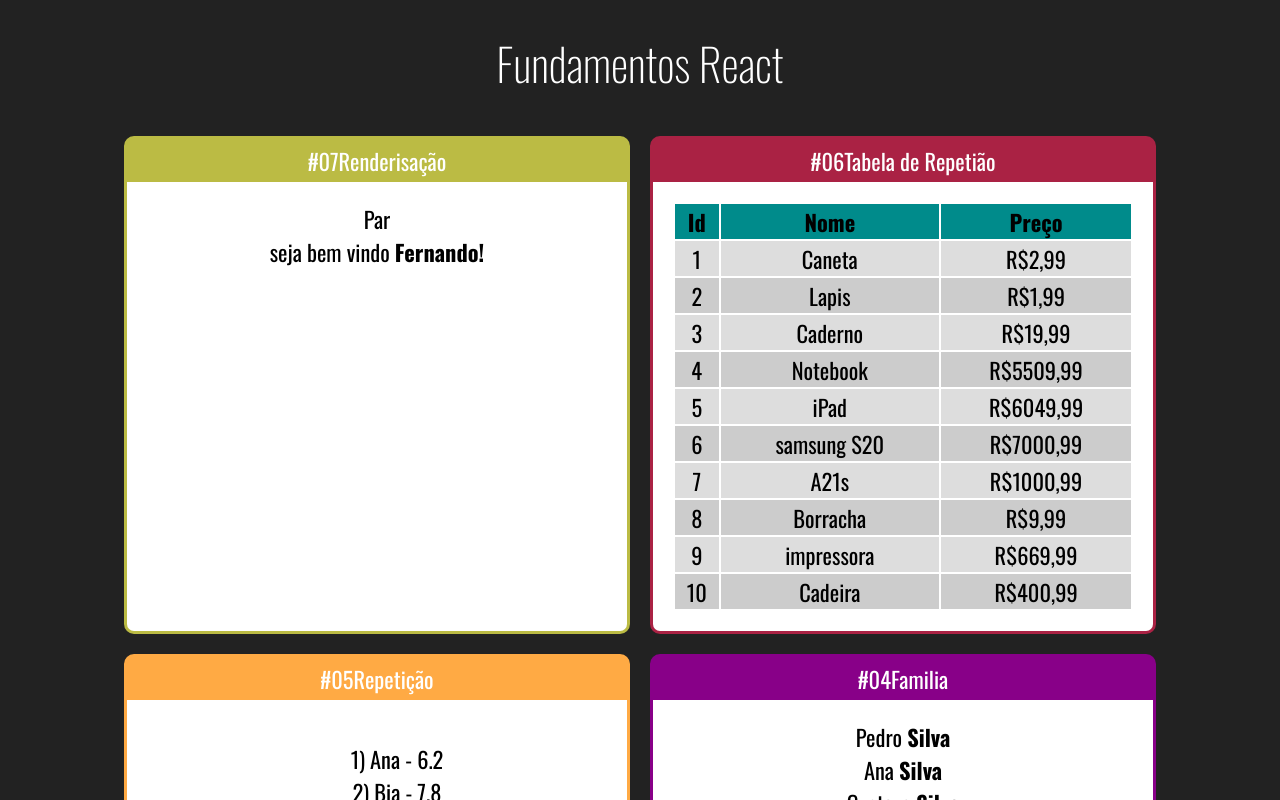
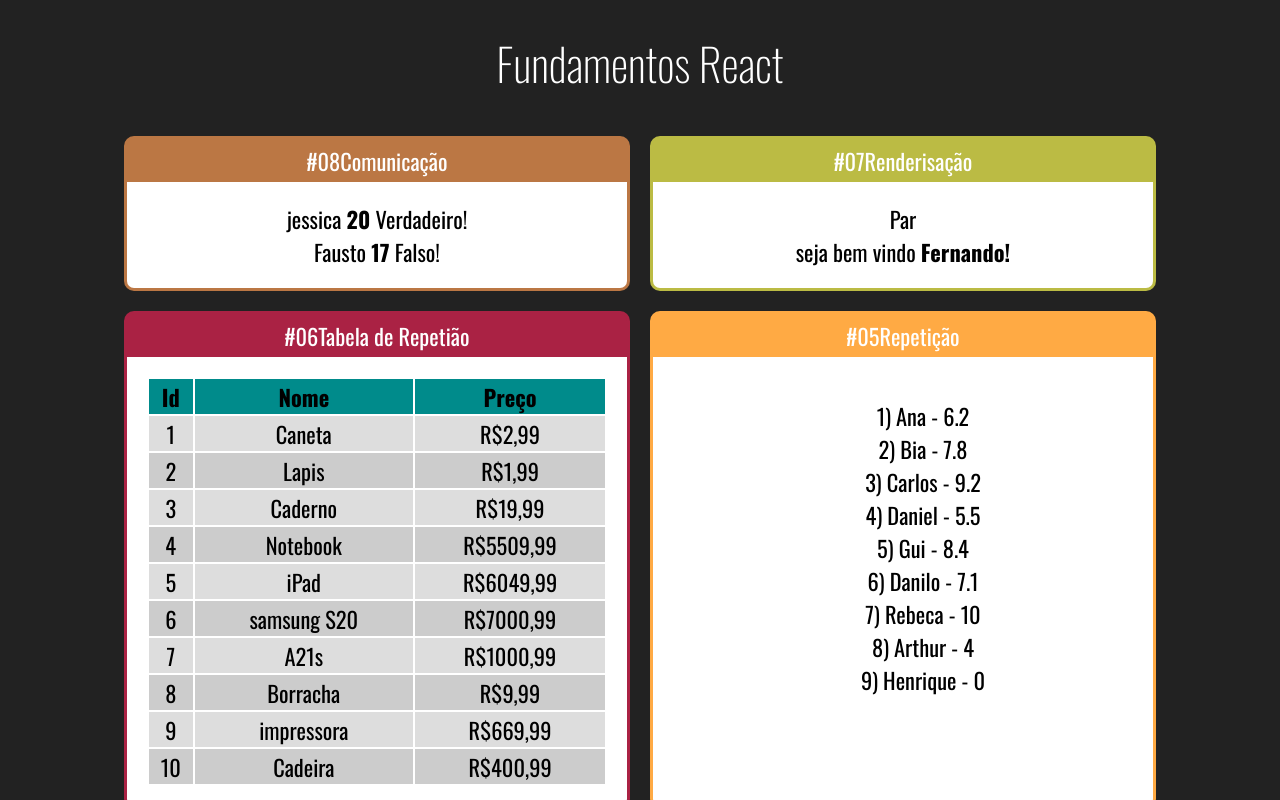
Before and after one commit to Henrique-Franca/Clear-Fundametos-React, a React (Create React App) app: page / in a window 1280 px wide. Shown: the top 800 px of the page. Built offline with nearby package versions, Linux system fonts and the light colour scheme.

Commit message:
Comunicação Direta

```diff
--- a/src/App.jsx
+++ b/src/App.jsx
@@ -1,6 +1,7 @@
 import './App.css'
 import React from "react";
 
+import DiretaPai from './conponents/comunicação/DiretaPai';
 import Usuarioinfo from './conponents/condicional/Usuarioinfo';
 import ParOuImpar from './conponents/condicional/ParOuImpar';
 import TabelaProdutos from './conponents/repetição/TabelaProdutos';
@@ -21,6 +22,10 @@ export default _ =>
         <h1>Fundamentos React </h1>
         <div className="Cards">
 
+            <Cards titulo="#08Comunicação" color="#b74">
+                <DiretaPai />
+
+            </Cards>
 
             <Cards titulo="#07Renderisação" color="#bb4">
                 <ParOuImpar numero={22}/>
--- /dev/null
+++ b/src/conponents/comunicação/DiretaPai.jsx
@@ -0,0 +1,16 @@
+import React from "react";
+import Diretafilho from "./Diretafilho";
+
+export default props=>{
+
+    return (
+
+        <div>
+            <Diretafilho nome="jessica" idade={20} nerd={true} />
+            <Diretafilho nome="Fausto" idade={17} nerd={false} />
+
+        </div>
+
+    )
+
+}
--- /dev/null
+++ b/src/conponents/comunicação/Diretafilho.jsx
@@ -0,0 +1,16 @@
+import React from "react";
+
+export default props=>{
+
+    return (
+
+        <div>
+            <span>{props.nome} </span>
+            <span><strong>{props.idade}</strong> </span>
+            <span>{props.nerd ? 'Verdadeiro' : 'Falso'}!</span>
+
+        </div>
+
+    )
+
+}
```
